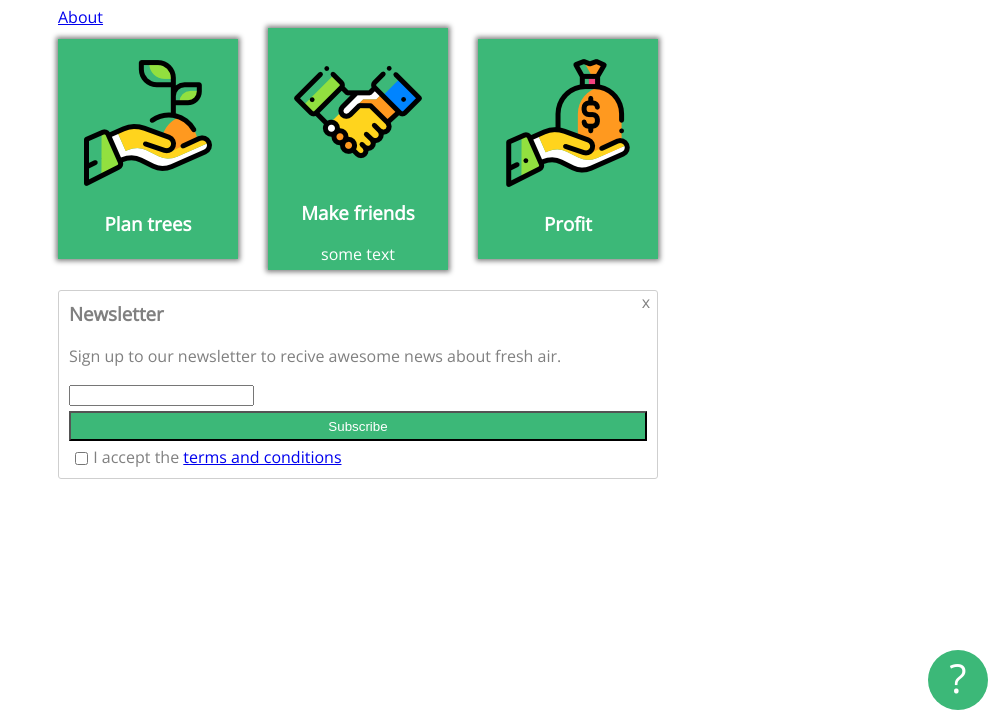
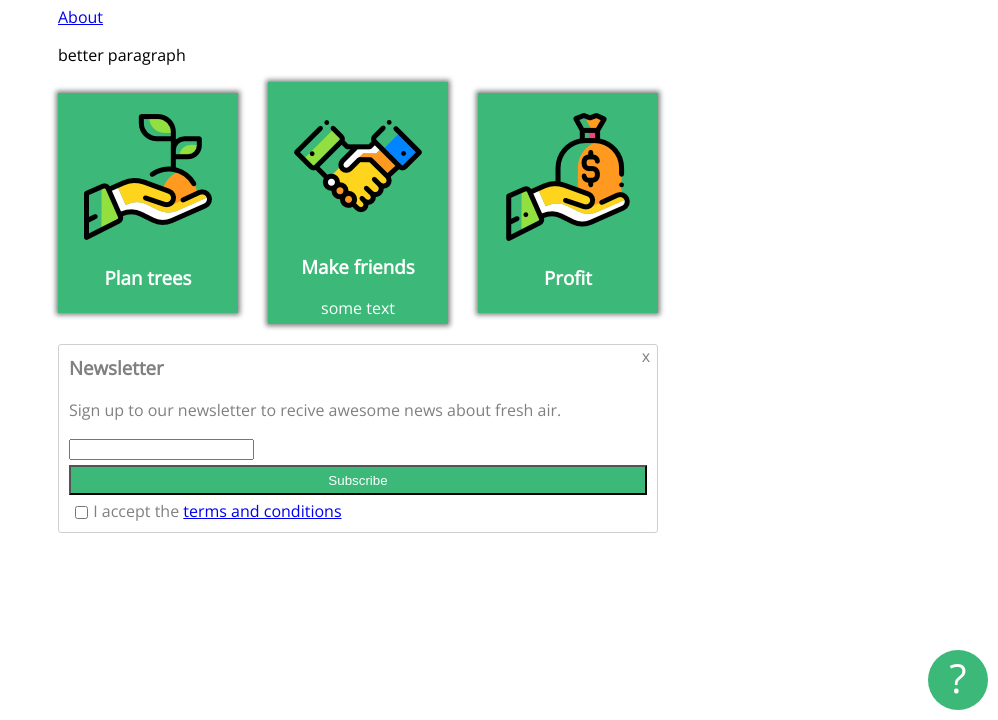
Before and after one commit to beccso/beccso.github.io-mostnemkell, a plain HTML site: page index.html in a window 1280 px wide. Shown: the part 80-800 px from the top of the page, without its empty margins (282-1280 px from the left). Drawn offline with nearby package versions, Linux system fonts and the light colour scheme.

Commit message:
improoved the first paragraph

```diff
--- a/index.html
+++ b/index.html
@@ -11,6 +11,7 @@
 <div class="container">
   <h1>Awesome Landing Page</h1>
   <a href="about.html">About</a>
+  <p>better paragraph</p>
   <div class="cardholder">
   <div class="card">
     <img src="image/tree.png" alt="">
```
